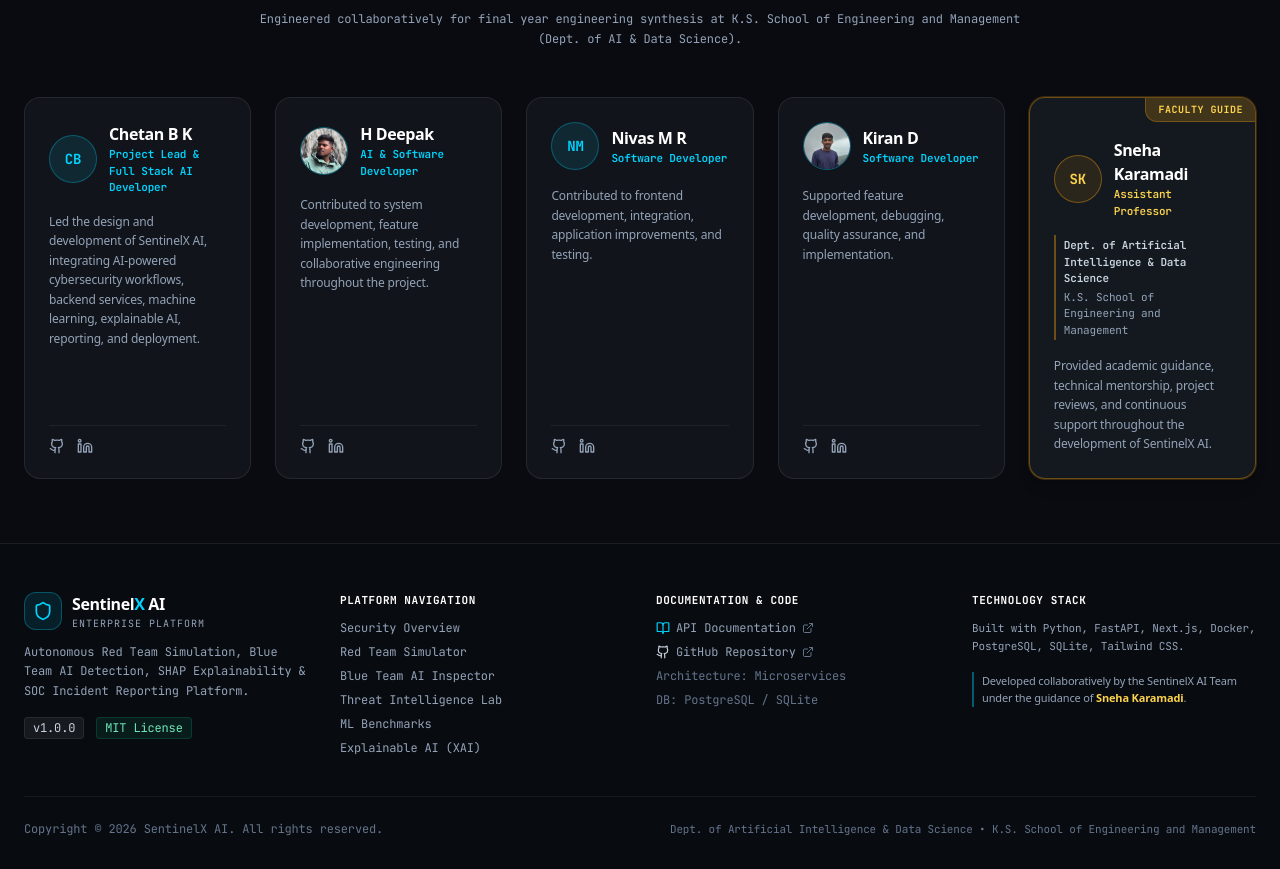
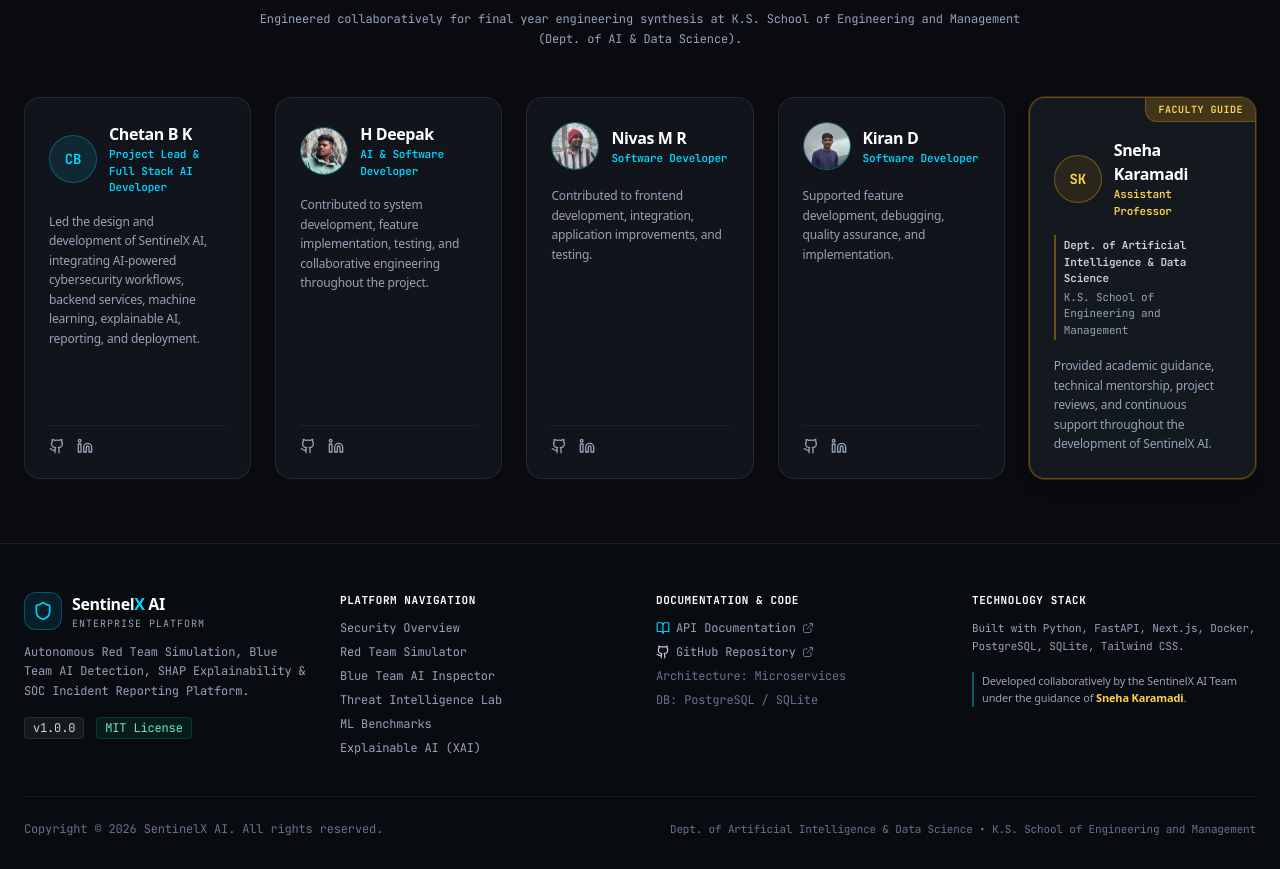
Before and after one commit to Imchetan127/SentinelX-AI, a Next.js app in the folder frontend/: page / in a window 1280 px wide. Shown: the part 1434-2303 px from the top of the page. Built offline with nearby package versions, Linux system fonts and the light colour scheme.

Commit message:
Add profile photo for Nivas M R in team section

```diff
--- a/frontend/src/components/layout/Footer.tsx
+++ b/frontend/src/components/layout/Footer.tsx
@@ -34,6 +34,7 @@ export const Footer: React.FC<FooterProps> = ({ onNavigate }) => {
       description:
         'Contributed to frontend development, integration, application improvements, and testing.',
       initials: 'NM',
+      image: '/images/team/nivas_mr.jpg',
       github: 'https://github.com',
       linkedin: 'https://linkedin.com',
       isFaculty: false,
```
Also changed, not shown: frontend/public/images/team/nivas_mr.jpg (added).
